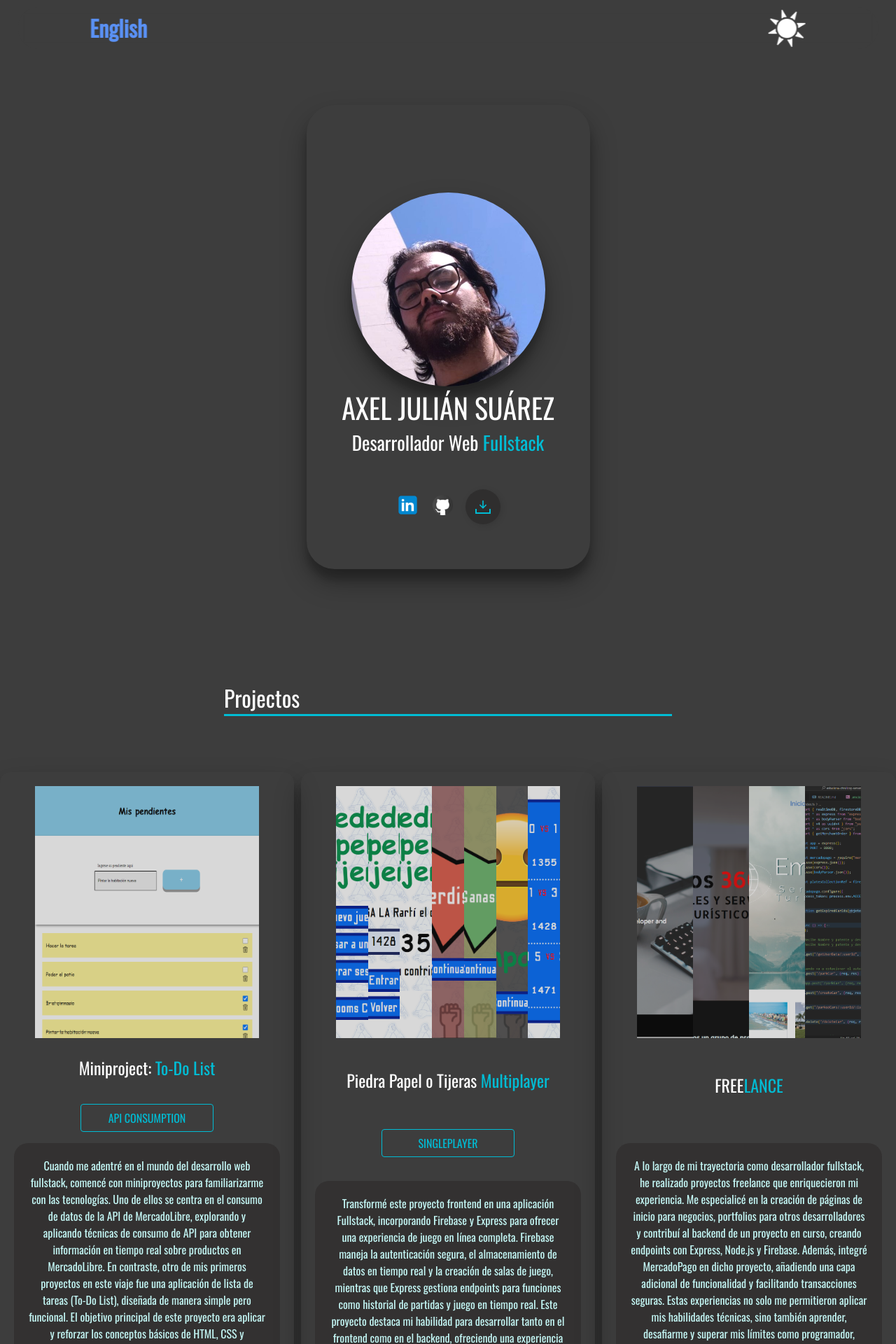
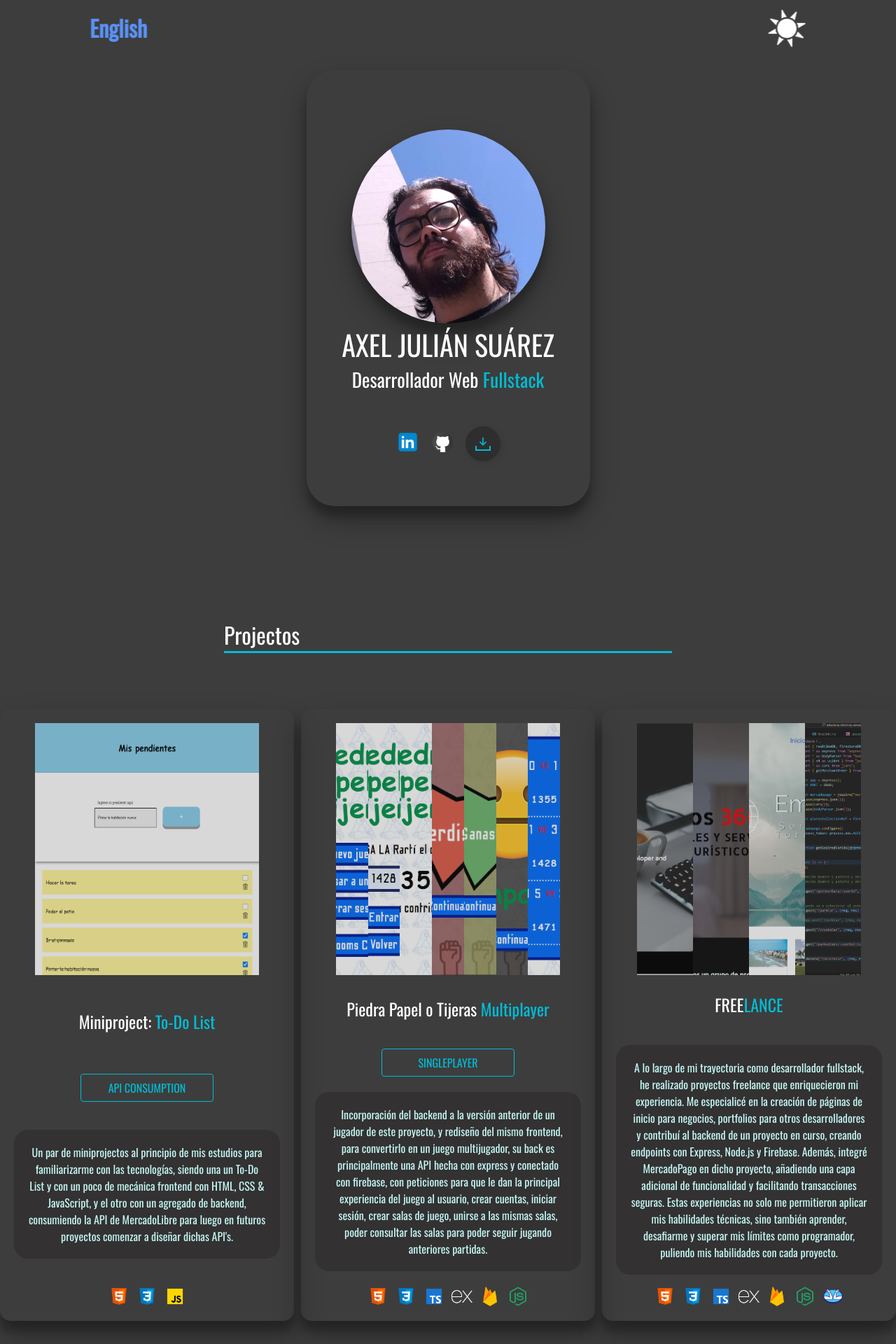
Before and after one commit to axelsuarezdev/portfolio, a React app: page / in a window 1280 px wide. Shown: the top 1920 px of the page at 70% size. Built offline with nearby package versions, Linux system fonts and the light colour scheme.

Commit message:
code optimization & image fix

```diff
--- a/index.html
+++ b/index.html
@@ -5,7 +5,7 @@
     <meta name="viewport" content="width=device-width, initial-scale=1.0">
     <!-- <script crossorigin src="https://unpkg.com/react@18/umd/react.development.js"></script>
     <script crossorigin src="https://unpkg.com/react-dom@18/umd/react-dom.development.js"></script> -->
-    <link rel="icon" href="./dist/04f8951dab818cfce90bf25ff7ef1150.png">
+    <link rel="icon" href="./src/components/photos/reactIcon.png">
     <title>Axel Julián Suárez</title>
 </head>
 <body style="margin: 0;">
--- a/src/components/Layout.css
+++ b/src/components/Layout.css
@@ -1,5 +1,5 @@
 .main__container {
-  padding-top: 150px;
+  padding-top: 100px;
 }
 @media screen and (max-width: 768px) {
   .main__container {
--- a/src/components/projects.tsx
+++ b/src/components/projects.tsx
@@ -163,7 +163,8 @@ function Projects() {
             target="_blank"
             rel="noopener noreferrer"
           >
-            {getCurrentProjectContent(
+              {/* OPTIMIZACION: Que devuelva todo */}
+            {
               [
                 ppt_singeplayer_menu,
                 ppt_singleplayer_play,
@@ -171,7 +172,11 @@ function Projects() {
                 ppt_singleplayer_win,
                 ppt_singleplayer_draw,
                 ppt_singleplayer_lose,
-              ],
+              ].map((img, index) => (
+                <img style={getCurrentProjectContent({display: "inherit"},{ display: "none"})} key={index} src={img} className={css.project__img} />
+              ))
+              }
+              {
               [
                 // REHACER LAS FOTOS DE PLAYING QUE LAS SAQUE PARA EL ORTO
                 // ppt_multiplayer_menu,
@@ -186,8 +191,8 @@ function Projects() {
                 // ppt_multiplayer_playing_4,
                 ppt_multiplayer_history,
               ]
-            ).map((img, index) => (
-              <img key={index} src={img} className={css.project__img} />
+            .map((img, index) => (
+              <img style={getCurrentProjectContent({display: "none"},{display: "inherit"})} key={index} src={img} className={css.project__img} />
             ))}
           </a>
         </section>
--- a/src/hooks.ts
+++ b/src/hooks.ts
@@ -110,18 +110,18 @@ export const languageText = {
           apiConsumption: "Consumo de API (MercadoLibre)",
         },
         description:
-          "Cuando me adentré en el mundo del desarrollo web fullstack, comencé con miniproyectos para familiarizarme con las tecnologías. Uno de ellos se centra en el consumo de datos de la API de MercadoLibre, explorando y aplicando técnicas de consumo de API para obtener información en tiempo real sobre productos en MercadoLibre.  En contraste, otro de mis primeros proyectos en este viaje fue una aplicación de lista de tareas (To-Do List), diseñada de manera simple pero funcional. El objetivo principal de este proyecto era aplicar y reforzar los conceptos básicos de HTML, CSS y Javascript, proporcionando una experiencia práctica y tangible en el aprendizaje de estos fundamentos. ",
+          "Un par de miniprojectos al principio de mis estudios para familiarizarme con las tecnologías, siendo una un To-Do List y con un poco de mecánica frontend con HTML, CSS & JavaScript, y el otro con un agregado de backend, consumiendo la API de MercadoLibre para luego en futuros proyectos comenzar a diseñar dichas API's. ",
       },
 
       ppt: {
         title: "Piedra Papel o Tijeras",
         singleplayer: {
           description:
-            "Implementación del clásico juego Piedra, Papel o Tijeras en una Single Page Application (SPA), con una interfaz basada en custom elements y el manejo eficiente del estado del juego. La aplicación incluye una sencilla Inteligencia Artificial (IA) para jugar contra el usuario, permitiendo registrar victorias, derrotas y empates. El puntaje se almacena localmente mediante el uso de localStorage, ofreciendo una experiencia interactiva y marcando uno de los primeros logros en mis proyectos.",
+            "Recreación web del clásico juego de Piedra, papel o tijeras en una Single Page Application (SPA), aprendiendo la base de los components programandolos a mano en typescript con customElements para luego en un futuro entenderlos mejor usando React, esta primera versión del juego registra victorias, derrotas y empates de forma local gracias al uso de LocalStorage.",
         },
         multiplayer: {
           description:
-            "Transformé este proyecto frontend en una aplicación Fullstack, incorporando Firebase y Express para ofrecer una experiencia de juego en línea completa. Firebase maneja la autenticación segura, el almacenamiento de datos en tiempo real y la creación de salas de juego, mientras que Express gestiona endpoints para funciones como historial de partidas y juego en tiempo real. Este proyecto destaca mi habilidad para desarrollar tanto en el frontend como en el backend, ofreciendo una experiencia interactiva y dinámica.",
+            "Incorporación del backend a la versión anterior de un jugador de este proyecto, y rediseño del mismo frontend, para convertirlo en un juego multijugador, su back es principalmente una API hecha con express y conectado con firebase, con peticiones para que le dan la principal experiencia del juego al usuario, crear cuentas, iniciar sesión, crear salas de juego, unirse a las mismas salas, poder consultar las salas para poder seguir jugando anteriores partidas.",
         },
       },
     },
@@ -153,18 +153,18 @@ export const languageText = {
           apiConsumption: "Consumption of MercadoLibre API",
         },
         description:
-          "When I delved into the world of full-stack web development, I started with miniprojects to familiarize myself with the technologies. One of these projects focuses on consuming data from the MercadoLibre API, exploring and applying API consumption techniques to gather real-time information about products on MercadoLibre. In contrast, another of my early projects in this journey was a To-Do List application, designed to be simple yet functional. The main objective of this project was to apply and reinforce the basic concepts of HTML, CSS, and Javascript, providing a hands-on and tangible experience in learning these fundamentals.",
+          "A couple of mini-projects at the beginning of my studies to get familiar with the technologies, one being a To-Do List with some frontend mechanics using HTML, CSS & JavaScript, and the other involving backend, consuming the MercadoLibre API, then in future projects, start designing such APIs.",
       },
 
       ppt: {
         title: "Rock Paper Scissors",
         singleplayer: {
           description:
-            "Implementation of the classic Rock, Paper, Scissors game in a Single Page Application (SPA), with an interface based on custom elements and efficient game state management. The application includes a simple Artificial Intelligence (AI) for playing against the user, allowing the recording of wins, losses, and draws. The score is stored locally using localStorage, offering an interactive experience and marking one of the first achievements in my projects.",
+            "Web recreation of the classic Rock, Paper, Scissors game in a Single Page Application (SPA), learning the basics of components by hand-coding them in TypeScript with customElements, then in the future, understanding them better using React. This initial version of the game records wins, losses, and ties locally thanks to the use of LocalStorage.",
         },
         multiplayer: {
           description:
-            "I transformed this frontend project into a Fullstack application, incorporating Firebase and Express to provide a complete online gaming experience. Firebase handles secure authentication, real-time data storage, and room creation, while Express manages endpoints for functions such as game history and real-time gameplay. This project highlights my ability to develop both frontend and backend, delivering an interactive and dynamic experience.",
+            "Incorporation of backend to the previous single-player version of this project, and redesign of the frontend, to turn it into a multiplayer game. Its backend is primarily an API built with express and connected with Firebase, with requests that provide the main user experience of the game, such as creating accounts, logging in, creating game rooms, joining the same rooms, and being able to query the rooms to continue playing previous matches.",
         },
       },
     },
--- a/src/pages/Home.css
+++ b/src/pages/Home.css
@@ -12,11 +12,15 @@
   justify-content: space-around;
   /* border-bottom: 3px solid rgb(0, 188, 212); */
   margin: 0 auto 50px auto;
-  padding-top: 125px;
+  padding-top: 85px;
   box-shadow: rgba(0, 0, 0, 0.3) 0px 19px 38px,
     rgba(0, 0, 0, 0.22) 0px 15px 12px;
+    /* Flip card content */
+
 }
+/* Flip card content */
 
+/* Flip card content - END*/
 .main__container_titles {
   display: flex;
   flex-direction: column;
```
Also changed, not shown: src/pages/Home.tsx (+4 -35 lines), 1 other file (tests, documents, lock files or other folders).
